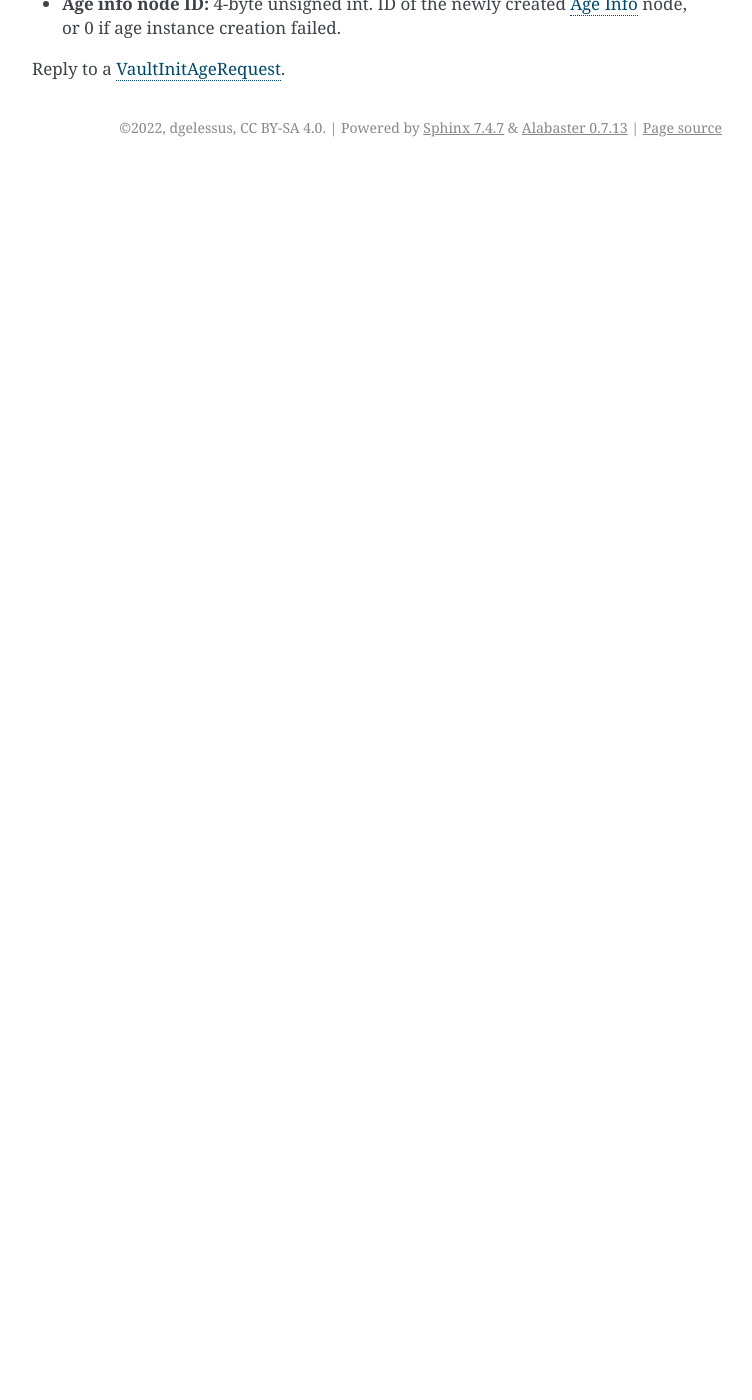
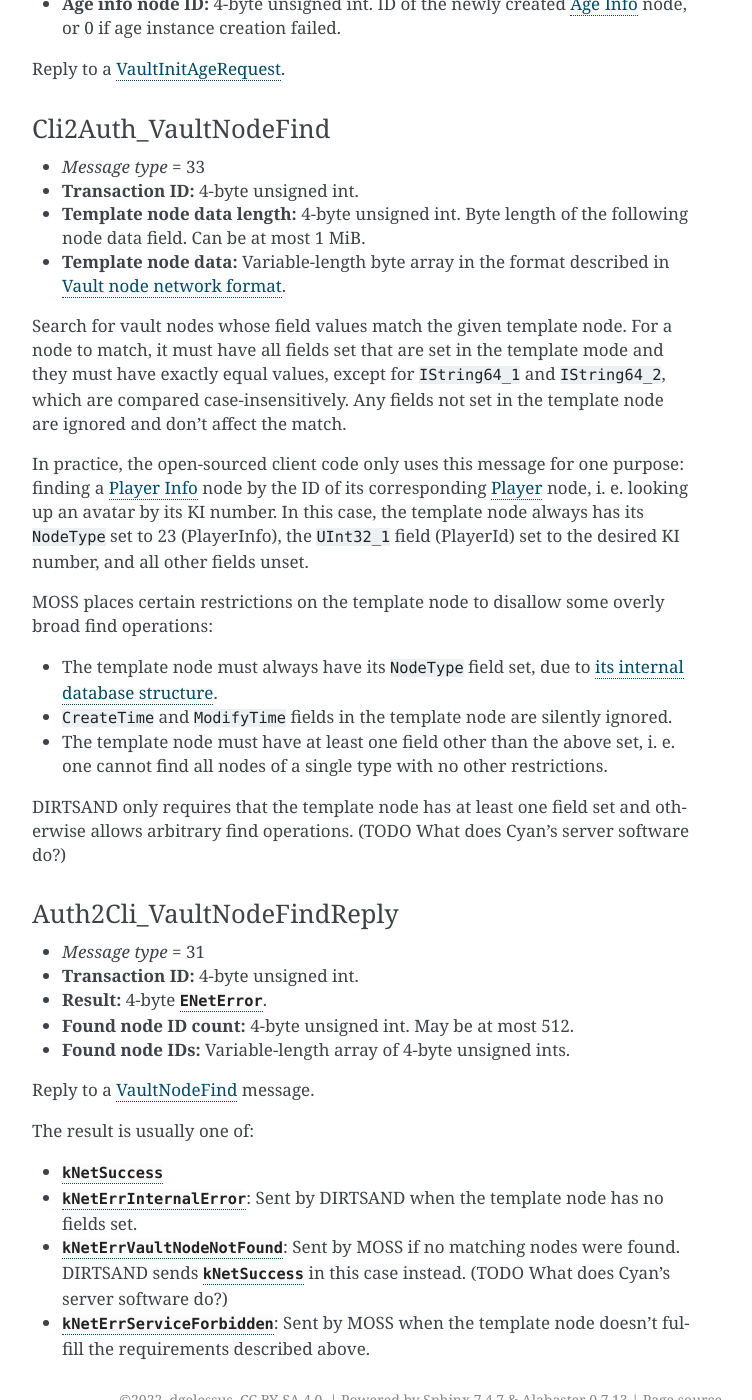
Before and after one commit to dgelessus/NAGUS, a Sphinx documentation site: the page built from docs/uru/auth_server.rst, in a window 1280 px wide and 1400 px high, scrolled down 32518 px. Shown: the whole window, without its empty margins (388-1140 px from the left). Built offline with Sphinx 7.4.7, drawn with Linux system fonts in a browser that asks for light colours; before the commit the page ends 32685 px from its top, so only the background shows below that; some of the changed text lies outside the part shown.

Commit message:
Document VaultNodeFind and VaultNodeFindReply messages

```diff
--- a/docs/uru/auth_server.rst
+++ b/docs/uru/auth_server.rst
@@ -112,7 +112,7 @@
    30,:ref:`VaultNodeRemove <cli2auth_vault_node_remove>`,:ref:`VaultRemoveNodeReply <auth2cli_vault_remove_node_reply>`,34
    31,:ref:`VaultFetchNodeRefs <cli2auth_vault_fetch_node_refs>`,:ref:`VaultNodeRefsFetched <auth2cli_vault_node_refs_fetched>`,29
    32,:ref:`VaultInitAgeRequest <cli2auth_vault_init_age_request>`,:ref:`VaultInitAgeReply <auth2cli_vault_init_age_reply>`,30
-   33,VaultNodeFind,VaultNodeFindReply,31
+   33,:ref:`VaultNodeFind <cli2auth_vault_node_find>`,:ref:`VaultNodeFindReply <auth2cli_vault_node_find_reply>`,31
    34,VaultSetSeen,,
    35,VaultSendNode,,
 
@@ -1790,3 +1790,71 @@
   or 0 if age instance creation failed.
 
 Reply to a :ref:`VaultInitAgeRequest <cli2auth_vault_init_age_request>`.
+
+.. _cli2auth_vault_node_find:
+
+Cli2Auth_VaultNodeFind
+^^^^^^^^^^^^^^^^^^^^^^
+
+* *Message type* = 33
+* **Transaction ID:** 4-byte unsigned int.
+* **Template node data length:** 4-byte unsigned int.
+  Byte length of the following node data field.
+  Can be at most 1 MiB.
+* **Template node data:** Variable-length byte array in the format described in :ref:`vault_node_network_format`.
+
+Search for vault nodes whose field values match the given template node.
+For a node to match,
+it must have all fields set that are set in the template mode
+and they must have exactly equal values,
+except for ``IString64_1`` and ``IString64_2``,
+which are compared case-insensitively.
+Any fields not set in the template node are ignored and don't affect the match.
+
+In practice,
+the open-sourced client code only uses this message for one purpose:
+finding a :ref:`vault_node_player_info` node by the ID of its corresponding :ref:`vault_node_player` node,
+i. e. looking up an avatar by its KI number.
+In this case,
+the template node always has its ``NodeType`` set to 23 (PlayerInfo),
+the ``UInt32_1`` field (PlayerId) set to the desired KI number,
+and all other fields unset.
+
+MOSS places certain restrictions on the template node
+to disallow some overly broad find operations:
+
+* The template node must always have its ``NodeType`` field set,
+  due to :ref:`its internal database structure <moss_vault>`.
+* ``CreateTime`` and ``ModifyTime`` fields in the template node are silently ignored.
+* The template node must have at least one field other than the above set,
+  i. e. one cannot find all nodes of a single type with no other restrictions.
+
+DIRTSAND only requires that the template node has at least one field set
+and otherwise allows arbitrary find operations.
+(TODO What does Cyan's server software do?)
+
+.. _auth2cli_vault_node_find_reply:
+
+Auth2Cli_VaultNodeFindReply
+^^^^^^^^^^^^^^^^^^^^^^^^^^^
+
+* *Message type* = 31
+* **Transaction ID:** 4-byte unsigned int.
+* **Result:** 4-byte :cpp:enum:`ENetError`.
+* **Found node ID count:** 4-byte unsigned int.
+  May be at most 512.
+* **Found node IDs:** Variable-length array of 4-byte unsigned ints.
+
+Reply to a :ref:`VaultNodeFind <cli2auth_vault_node_find>` message.
+
+The result is usually one of:
+
+* :cpp:enumerator:`kNetSuccess`
+* :cpp:enumerator:`kNetErrInternalError`:
+  Sent by DIRTSAND when the template node has no fields set.
+* :cpp:enumerator:`kNetErrVaultNodeNotFound`:
+  Sent by MOSS if no matching nodes were found.
+  DIRTSAND sends :cpp:enumerator:`kNetSuccess` in this case instead.
+  (TODO What does Cyan's server software do?)
+* :cpp:enumerator:`kNetErrServiceForbidden`:
+  Sent by MOSS when the template node doesn't fulfill the requirements described above.
```
